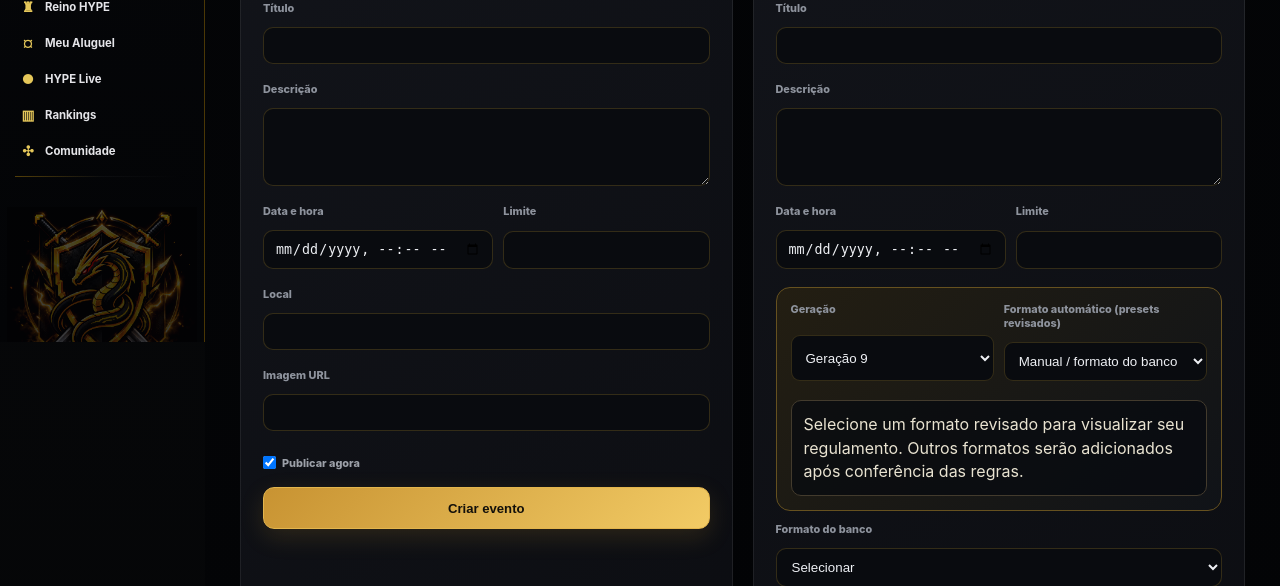
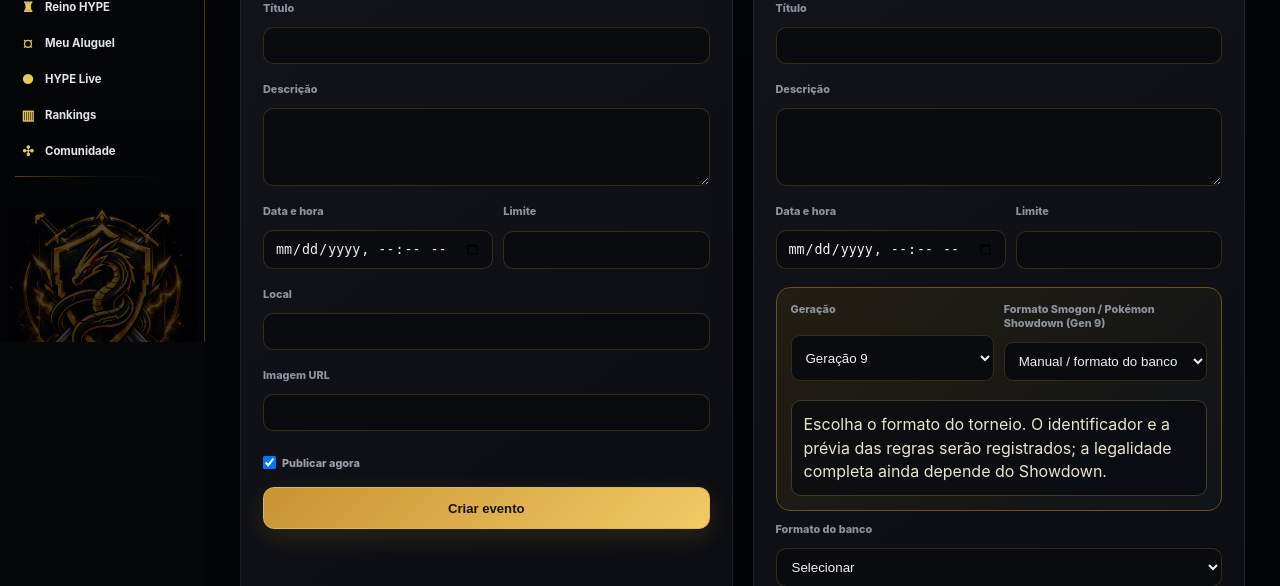
Before and after one commit to gustavodasilvaarruda-droid/CLAN-HYPE, a Python web app: template templates/admin_conteudo.html in a window 1280 px wide. Shown: the part 458-1044 px from the top of the page. Run offline with Jinja, Linux system fonts and the light colour scheme; the template is opened without the code that fills it, so the values that code supplies are empty.

Commit message:
feat(arena): esclarecer presets e destacar Terastalizacao separada

```diff
--- a/templates/admin_conteudo.html
+++ b/templates/admin_conteudo.html
@@ -14,13 +14,13 @@
   <div class="v26-form-2"><label>Geração
     <select name="geracao_preset" data-arena-generation><option value="9">Geração 9</option></select>
   </label>
-  <label>Formato automático (presets revisados)
+  <label>Formato Smogon / Pokémon Showdown (Gen 9)
     <select name="formato_preset" data-arena-preset>
       <option value="">Manual / formato do banco</option>
       {% for f in formatos_preset %}<option value="{{f.codigo}}" data-generation="{{f.geracao}}">{{f.nome}}</option>{% endfor %}
     </select>
   </label></div>
-  <div class="arena-preset-preview" data-arena-preview role="status" aria-live="polite">Selecione um formato revisado para visualizar seu regulamento. Outros formatos serão adicionados após conferência das regras.</div>
+  <div class="arena-preset-preview" data-arena-preview role="status" aria-live="polite">Escolha o formato do torneio. O identificador e a prévia das regras serão registrados; a legalidade completa ainda depende do Showdown.</div>
 </div><label>Formato do banco<select name="formato_codigo"><option value="">Selecionar</option>{% for f in formatos_competitivos %}<option value="{{f.codigo}}">{{f.nome}}</option>{% endfor %}</select></label><label>Formato manual<input name="formato"></label><label>Temporada<select name="temporada_id"><option value="">Sem temporada</option>{% for t in temporadas %}<option value="{{t.id}}">{{t.nome}}{{' · ATUAL' if t.ativa else ''}}</option>{% endfor %}</select></label><div class="v26-form-2"><label>Pontos campeão<input type="number" min="0" name="pontos_campeao" value="10"></label><label>Pontos vice<input type="number" min="0" name="pontos_vice" value="6"></label></div><label>Regulamento / regras<textarea name="regras" data-arena-rules></textarea></label><label>Prêmio<input name="premio"></label><label>Imagem URL<input name="imagem_url"></label><div class="v26-check-group"><label class="v26-check"><input type="checkbox" name="ranking_ativo"> Vale ranking</label><label class="v26-check"><input type="checkbox" name="inscricoes_abertas" checked> Inscrições abertas</label><label class="v26-check"><input type="checkbox" name="publicado" checked> Publicado</label></div><button class="v26-btn gold">Criar torneio</button></form></section>
   </div>
 
```
